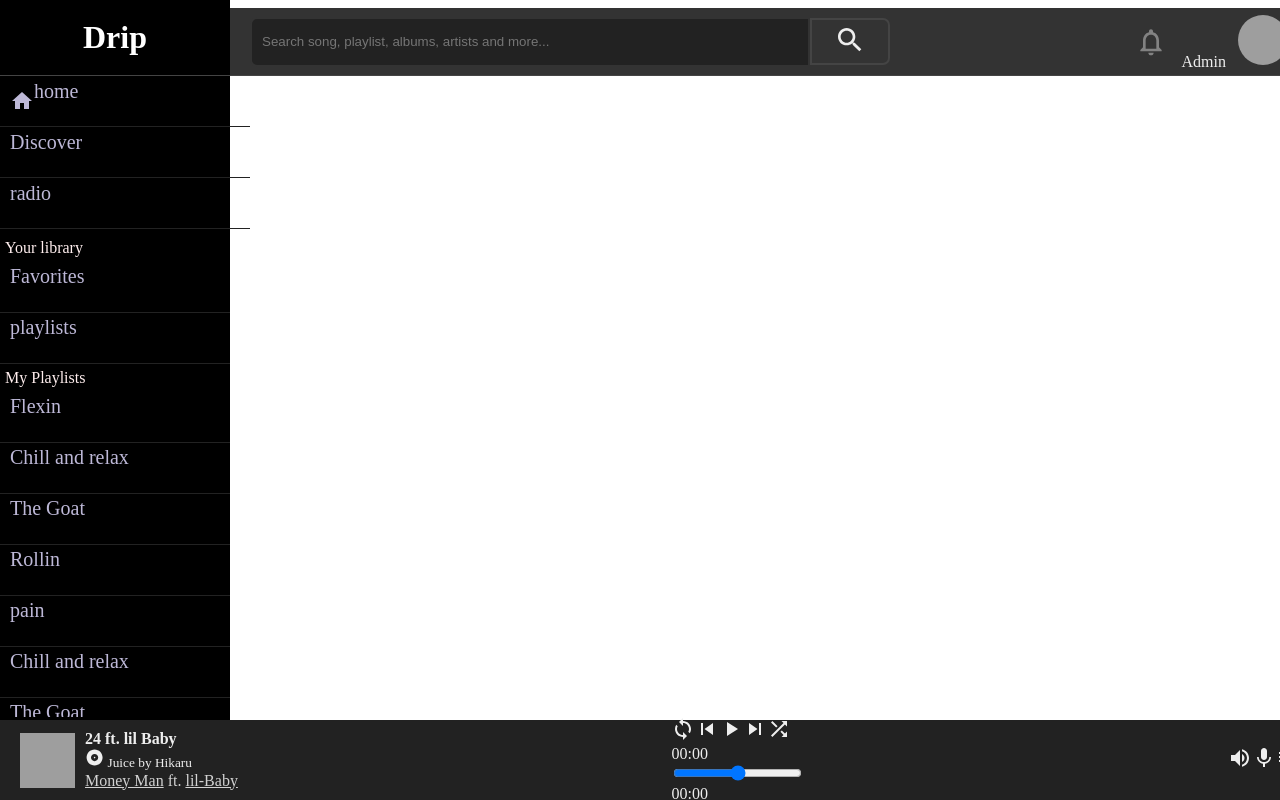
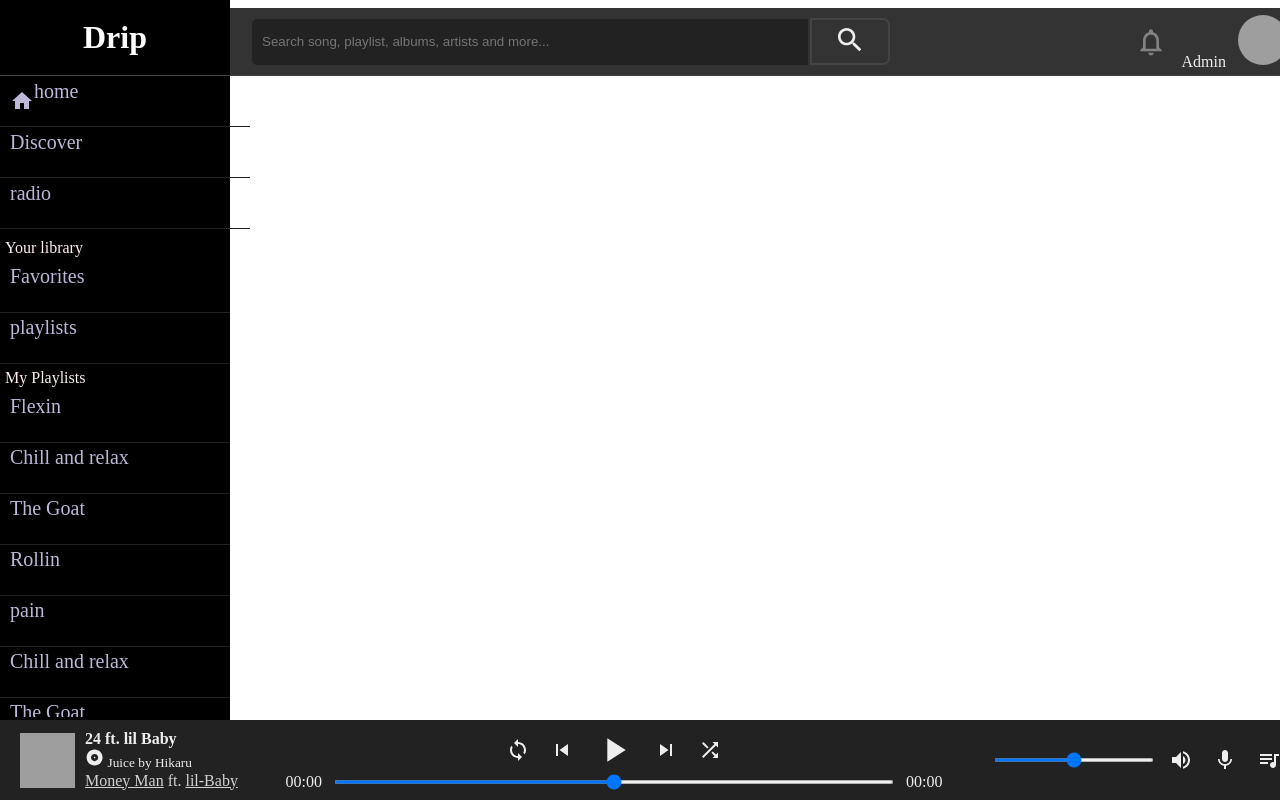
Before and after one commit to benconte/Drip, a React app in the folder frontend/: page / in a window 1280 px wide. Built offline with nearby package versions, Linux system fonts and the light colour scheme; grey boxes are pictures that could not be loaded; the HTML template or start-up script is replaced by a standard one.

Commit message:
updated the player

```diff
--- a/frontend/src/components/Player.js
+++ b/frontend/src/components/Player.js
@@ -3,6 +3,7 @@ import styled from 'styled-components'
 import QueueMusicIcon from '@material-ui/icons/QueueMusic';
 import AlbumIcon from '@material-ui/icons/Album';
 import PlayArrowIcon from '@material-ui/icons/PlayArrow';
+import PauseIcon from '@material-ui/icons/Pause';
 import SkipNextIcon from '@material-ui/icons/SkipNext';
 import SkipPreviousIcon from '@material-ui/icons/SkipPrevious';
 import ReplayIcon from '@material-ui/icons/Replay';
@@ -18,8 +19,14 @@ import FavoriteIcon from '@material-ui/icons/Favorite';
 
 function Player(){
     const [player, setPlayer] = useState()
-    const handleChange = (e) => {
+    const [volume, setVolume] = useState()
+    const handleSlider = (e) => {
         setPlayer(e.target.value)
+    }
+
+    const handleVolume = (e) => {
+        setVolume(e.target.value)
+
     }
     return (
         <Nav>
@@ -35,21 +42,24 @@ function Player(){
                 <div className="controls">
                     <LoopIcon />
                     <SkipPreviousIcon />
-                    <PlayArrowIcon />
+                    <PlayArrowIcon className="play-icon" />
                     <SkipNextIcon />
                     <ShuffleIcon />
                 </div>
                 <div className="slider">
                     <CtView>00:00</CtView>
-                    <input type="range" min='0' max="100" value={player} onInput={(e) => handleChange(e)} />
+                    <input type="range" min='0' max="100" value={player} onInput={(e) => handleSlider(e)} />
                     <TtView>00:00</TtView>
                 </div>
 
             </MiddleSection>
             <RightSection>
-                <VolumeUpIcon />
-                <MicIcon />
-                <QueueMusicIcon />
+                <div className="volume">
+                    <input type="range" min='0' max="100" value={volume} onInput={(e) => handleVolume(e)} />
+                    <VolumeUpIcon />
+                </div>
+                <MicIcon className="lyrics" />
+                <QueueMusicIcon className="queue" />
             </RightSection>
         </Nav>
     )
@@ -123,16 +133,118 @@ const LeftSection = styled.div`
     }
 `
 const MiddleSection = styled.div`
-    display: block;
+    display: flex;
+    flex-direction: column;
+    justify-content: center;
+
+    .controls {
+        display: flex;
+        align-items: center;
+        justify-content: center;
+        margin-bottom: 3px;
+
+        svg {
+            font-size: 1.5rem;
+            margin: 0 10px;
+            cursor: pointer;
+
+            &:hover {
+                color: var(--green);
+            }
+        }
+
+        .play-icon {
+            font-size: 2.5rem;
+        }
+    }
+
+    .slider {
+        display: flex;
+        align-items: center;
+
+        input {
+            width: 35rem;
+            height: 4px;
+            cursor: pointer;
+
+            &::-webkit-slider {
+                height: 5px;
+            }
+
+            &::-webkit-slider-thumb {
+                width: 15px;
+                height: 15px;
+            }
+        }
+    }
 `
 
 const CtView = styled.div`
+    margin: 0 10px;
+`
+
+const TtView = styled.div`
+    margin: 0 10px;
 
 `
 
-const TtView = styled.div``
-
 
 const RightSection = styled.div`
+    width: 20rem;
+    display: flex;
+    align-items: center;
+    justify-content: center;
 
+    .lyrics {
+        margin: 0 10px;
+        font-size: 1.5rem;
+        cursor: pointer;
+
+        &:hover {
+            color: var(--green);
+        }
+    }
+
+    .queue {
+        margin: 0 10px;
+        font-size: 1.5rem;
+        cursor: pointer;
+
+        &:hover {
+            color: var(--green);
+        }
+    }
+
+    .volume {
+        position: relative;
+        display: flex;
+        align-items: center;
+
+        input {
+            width: 10rem;
+            height: 4px;
+            margin: 0 5px;
+            cursor: pointer;
+
+            &::-webkit-slider {
+                height: 5px;
+            }
+
+            &::-webkit-slider-thumb {
+                width: 15px;
+                height: 15px;
+            }
+        }
+
+        svg {
+            margin: 0 10px;
+            font-size: 1.5rem;
+            cursor: pointer;
+
+            &:hover {
+                color: var(--green);
+            }
+        }
+
+    }
 `
```
Also changed, not shown: frontend/static/frontend/main.js.
